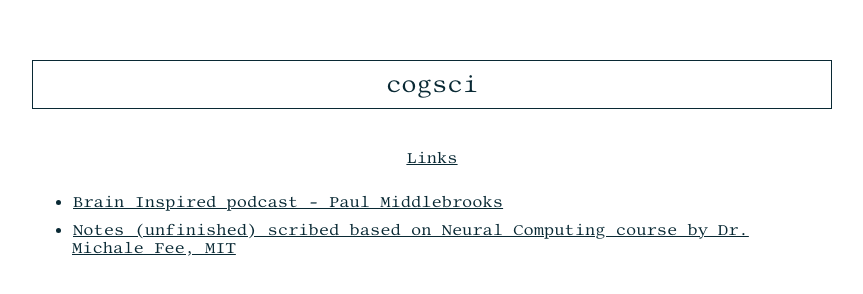
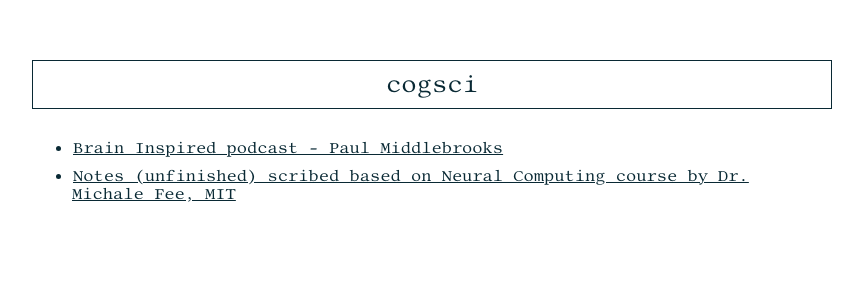
Before and after one commit to ashishvijayan/ashishvijayan.github.io, a plain HTML site: page cogsci.html in a window 1280 px wide. Shown: the whole page, without its empty margins (208-1071 px from the left). Drawn offline with Linux system fonts and the light colour scheme.

Commit message:
small edit

```diff
--- a/cogsci.html
+++ b/cogsci.html
@@ -13,12 +13,6 @@
 
 
 
-<ul class='links'>
-
-
-  <li><a href='links.html'>Links</a></li>
-
-</ul>
 
 
 
```
